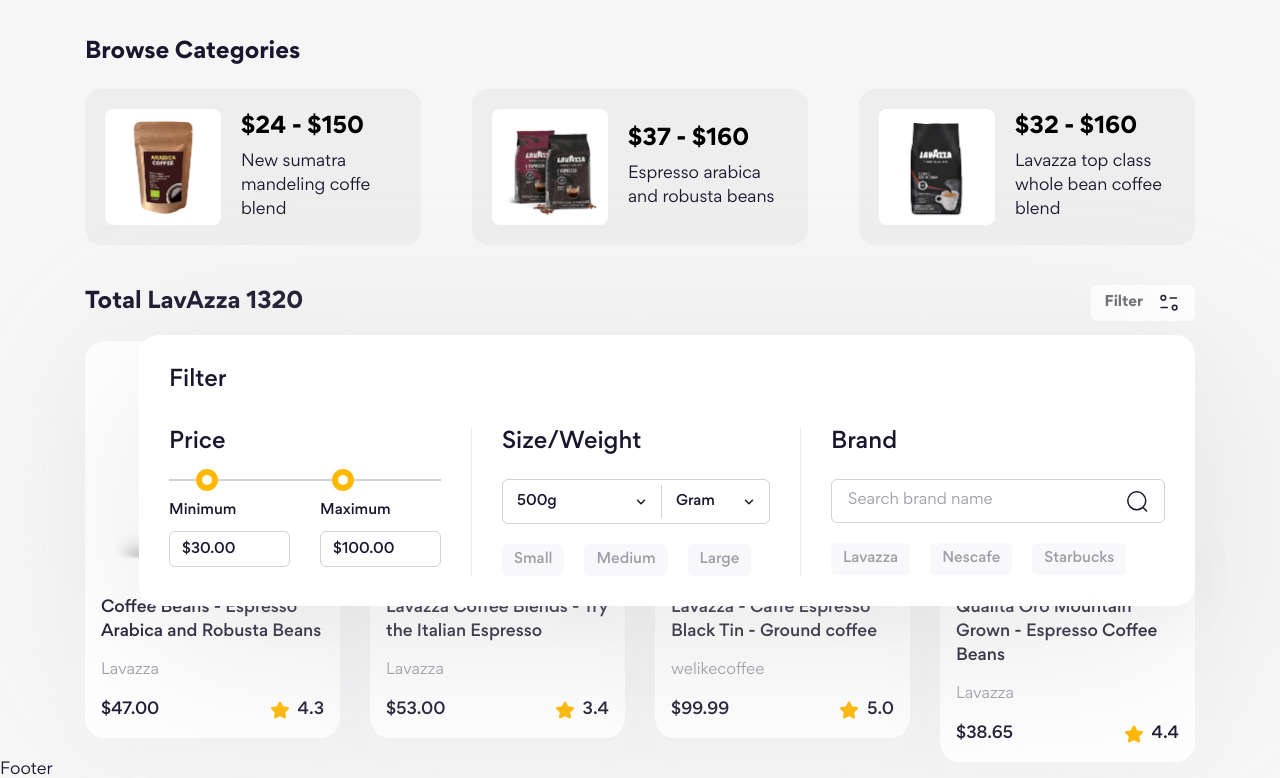
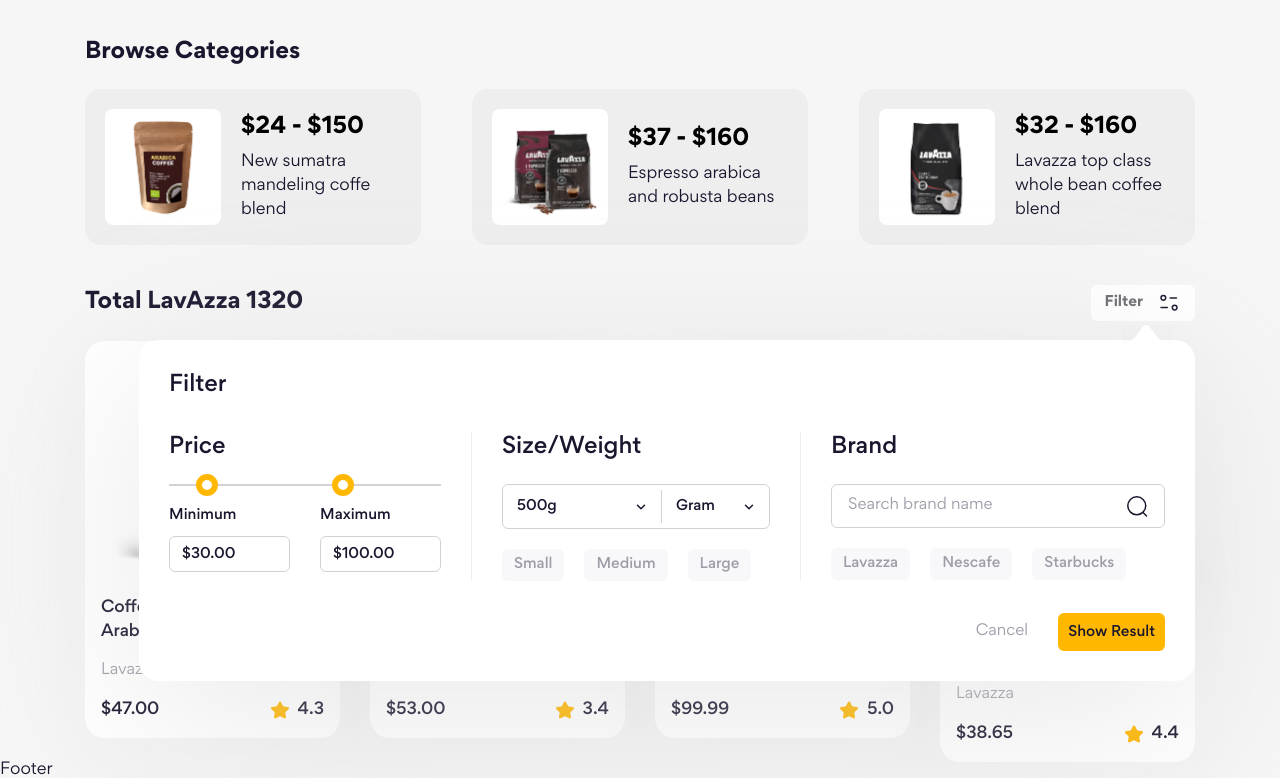
Before and after one commit to KonggMinhh/8_Grocery-Mart, a website: page index.html in a window 1280 px wide. Shown: the part 530-1308 px from the top of the page. Drawn offline with Linux system fonts and the light colour scheme.

Commit message:
form filter #4

```diff
--- a/index.html
+++ b/index.html
@@ -180,8 +180,14 @@
                             </button>
                             <!-- Form Filter -->
                             <div class="filter">
+                                <img
+                                    src="./assets/icons/arrow-up.png"
+                                    alt=""
+                                    class="filter__arrow"
+                                />
                                 <h3 class="filter__heading">Filter</h3>
                                 <form action="" class="filter__form">
+                                    <!-- Top -->
                                     <div class="filter__row">
                                         <!-- Filter column 1 -->
                                         <div class="filter__col">
@@ -345,6 +351,19 @@
                                                 </div>
                                             </div>
                                         </div>
+                                    </div>
+                                    <!-- Button -->
+                                    <div class="filter__row filter__footer">
+                                        <button
+                                            class="btn btn--text filter__cancel"
+                                        >
+                                            Cancel
+                                        </button>
+                                        <button
+                                            class="btn btn--primary filter__submit"
+                                        >
+                                            Show Result
+                                        </button>
                                     </div>
                                 </form>
                             </div>
--- a/scss/components/_button.scss
+++ b/scss/components/_button.scss
@@ -34,3 +34,49 @@
         margin-top: 11px;
     }
 }
+// Common Button
+.btn {
+    height: 46px;
+    padding: 0 20px;
+    border-radius: 6px;
+
+    background: #f8f8fb;
+
+    font-size: 1.8rem;
+    font-weight: 500;
+
+    user-select: none;
+
+    + .btn {
+        margin-left: 20px;
+    }
+
+    // Btn Text
+    &--text {
+        color: #9e9da8;
+        background-color: transparent;
+        font-weight: 400;
+    }
+    // Btn Primary
+    &--primary {
+        background-color: #ffb700;
+    }
+    // Btn Outline
+    &--outline {
+        border: 1px solid #d2d1d6;
+        background-color: transparent;
+    }
+    // Btn Rounded
+    &--rounded {
+        border-radius: 99px;
+    }
+    // Btn Disabled
+    &[disabled],
+    &--disabled {
+        opacity: 0.5;
+        pointer-events: none;
+    }
+    &:hover {
+        opacity: 0.9;
+    }
+}
--- a/scss/components/_filter-form.scss
+++ b/scss/components/_filter-form.scss
@@ -5,11 +5,17 @@
 .filter {
     position: absolute;
     right: 0;
-    top: 50px;
+    top: 55px;
     padding: 30px;
     border-radius: 20px;
     background-color: var(--filter-form-bg);
     filter: drop-shadow(0px 40px 90px var(--filter-form-shadow));
+    &__arrow {
+        position: absolute;
+        top: -15px;
+        right: 24px;
+        height: 20.5px;
+    }
     &__heading {
         font-size: 2.2rem;
         font-weight: 500;
@@ -146,4 +152,20 @@
         width: 1px;
         background: #eee;
     }
+    &__footer {
+        display: flex;
+        justify-content: flex-end;
+        margin-top: 32px;
+    }
+    &__cancel,
+    &__submit {
+        height: 38px;
+        padding: 0 10px;
+    }
+    &__cancel {
+        font-size: 1.5rem;
+    }
+    &__submit {
+        font-size: 1.4rem;
+    }
 }
```
Also changed, not shown: assets/css/main.css, assets/icons/arrow-up.png (added), 1 other file.
